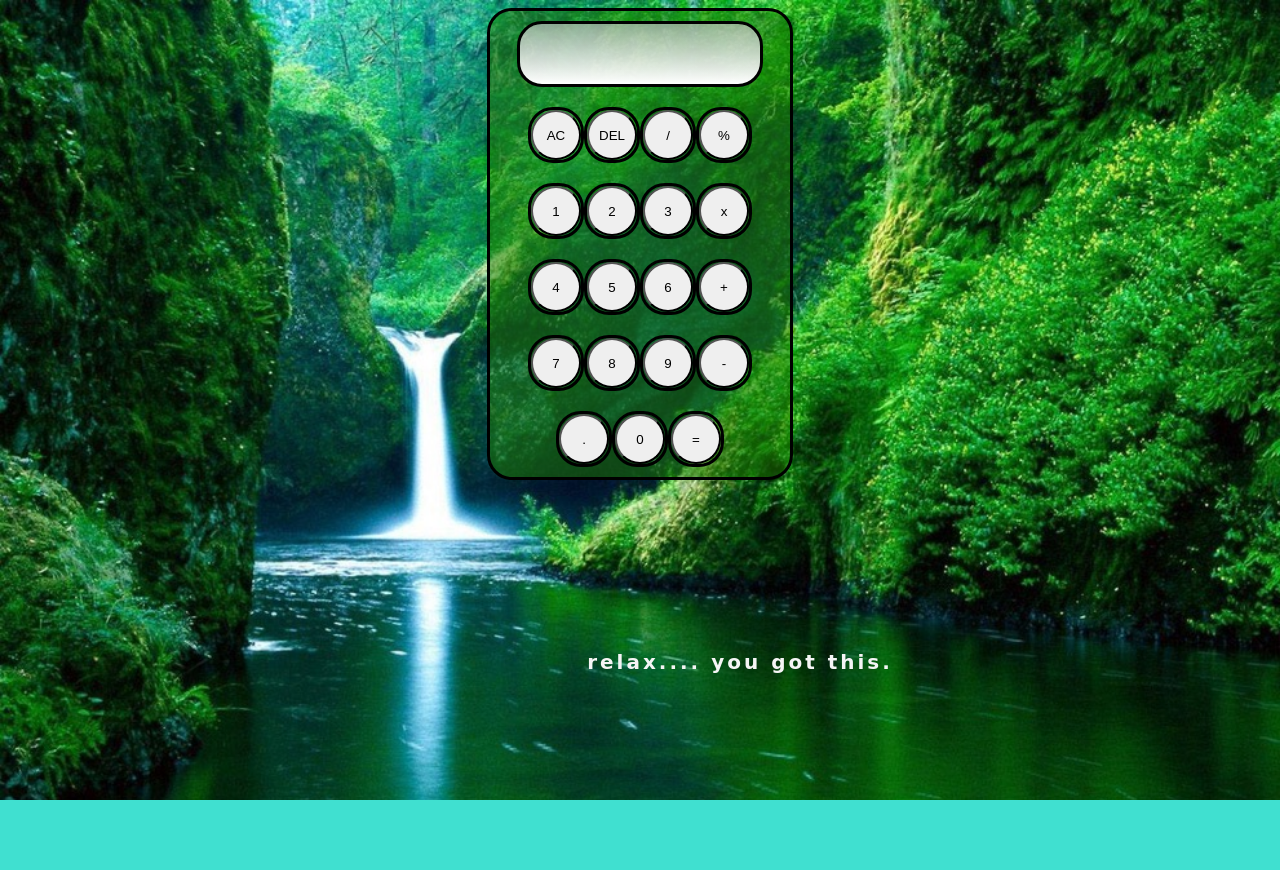
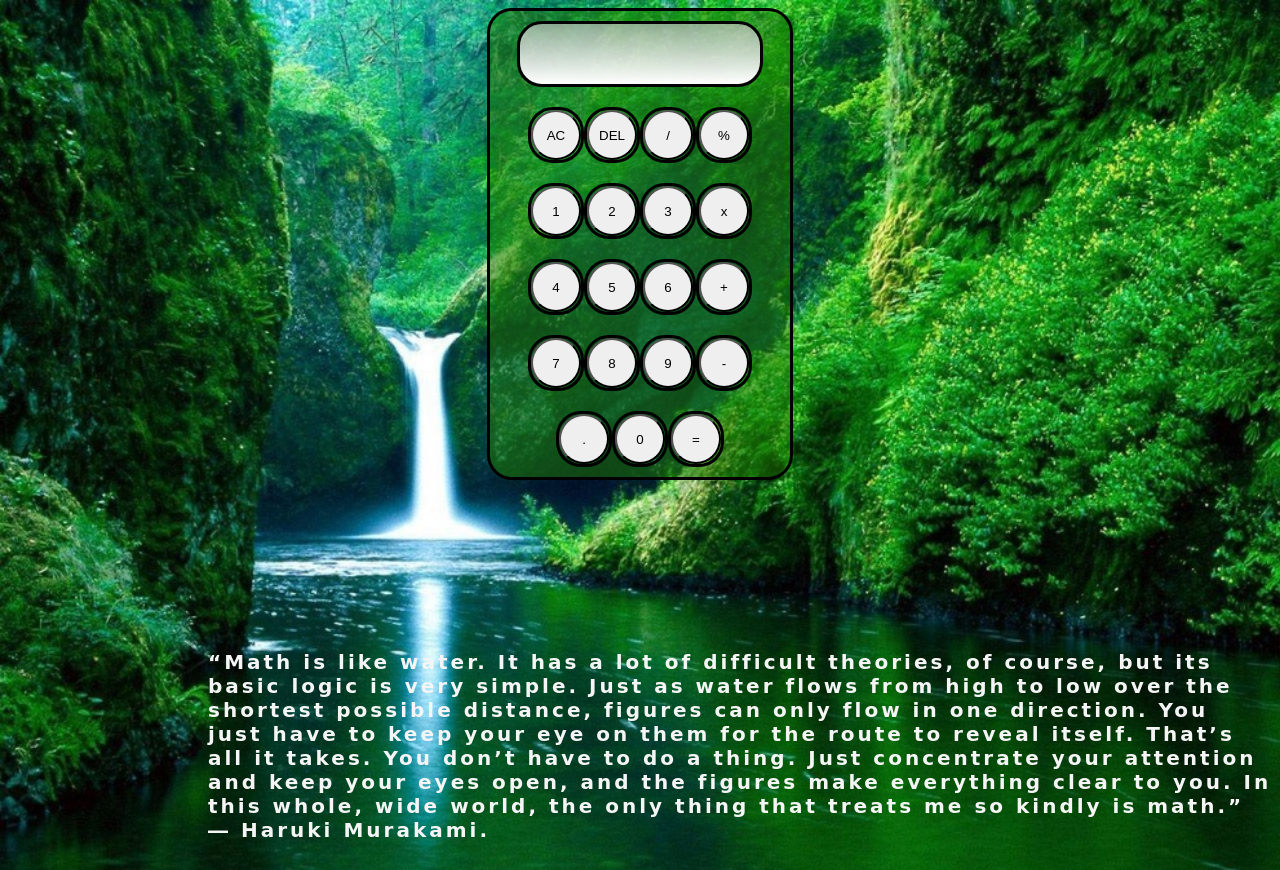
Before and after one commit to RamseyJLewis/Basic-Calculator, a plain HTML site: page index.html in a window 1280 px wide. Before the commit the page ends 800 px from the top, so only its background shows below. Drawn offline with Linux system fonts and the light colour scheme; a web font is replaced by a local one.

Commit message:
quote added

```diff
--- a/index.html
+++ b/index.html
@@ -45,7 +45,9 @@
 
         </div>
         <div class="message">
-            <p> relax.... you got this.</p>
+            <p> “Math is like water. It has a lot of difficult theories, of course, but its basic logic is very simple. Just as water flows from high to low over the shortest possible distance, figures can only flow in one direction. You just have to keep your eye on them for the route to reveal itself. That’s all it takes. You don’t have to do a thing. Just concentrate your attention and keep your eyes open, and the figures make everything clear to you. In this whole, wide world, the only thing that treats me so kindly is math.”
+
+                ― Haruki Murakami.</p>
         </div>
 
         <script src="scripts.js"></script>
```
